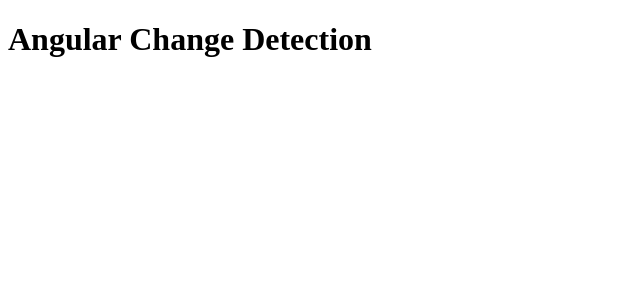
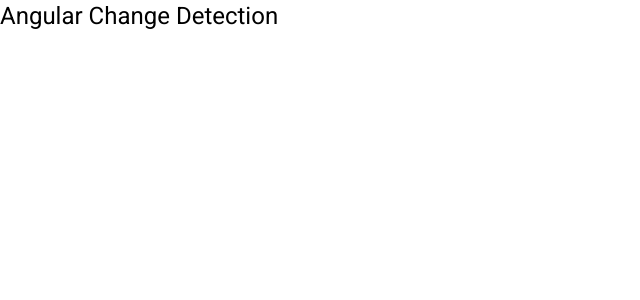
Before and after one commit to lean-ng/edu-change-detection, an Angular app: page / in a window 1280 px wide. Shown: the top 300 px of the page, without its empty margins (0-640 px from the left). Built offline with nearby package versions, Linux system fonts and the light colour scheme.

Commit message:
ng: add angular material.

```diff
--- a/angular.json
+++ b/angular.json
@@ -24,6 +24,7 @@
               "src/assets"
             ],
             "styles": [
+              "./node_modules/@angular/material/prebuilt-themes/indigo-pink.css",
               "src/styles.css"
             ],
             "scripts": []
@@ -88,6 +89,7 @@
               "src/assets"
             ],
             "styles": [
+              "./node_modules/@angular/material/prebuilt-themes/indigo-pink.css",
               "src/styles.css"
             ],
             "scripts": []
--- a/package.json
+++ b/package.json
@@ -12,10 +12,12 @@
   "private": true,
   "dependencies": {
     "@angular/animations": "~10.2.0",
+    "@angular/cdk": "^10.2.5",
     "@angular/common": "~10.2.0",
     "@angular/compiler": "~10.2.0",
     "@angular/core": "~10.2.0",
     "@angular/forms": "~10.2.0",
+    "@angular/material": "^10.2.5",
     "@angular/platform-browser": "~10.2.0",
     "@angular/platform-browser-dynamic": "~10.2.0",
     "@angular/router": "~10.2.0",
--- a/src/app/app.module.ts
+++ b/src/app/app.module.ts
@@ -2,13 +2,15 @@
 import { NgModule } from '@angular/core';
 
 import { AppComponent } from './app.component';
+import { BrowserAnimationsModule } from '@angular/platform-browser/animations';
 
 @NgModule({
   declarations: [
     AppComponent
   ],
   imports: [
-    BrowserModule
+    BrowserModule,
+    BrowserAnimationsModule
   ],
   providers: [],
   bootstrap: [AppComponent]
--- a/src/index.html
+++ b/src/index.html
@@ -6,8 +6,10 @@
   <base href="/">
   <meta name="viewport" content="width=device-width, initial-scale=1">
   <link rel="icon" type="image/x-icon" href="favicon.ico">
+  <link href="https://fonts.googleapis.com/css?family=Roboto:300,400,500&display=swap" rel="stylesheet">
+  <link href="https://fonts.googleapis.com/icon?family=Material+Icons" rel="stylesheet">
 </head>
-<body>
+<body class="mat-typography">
   <app-root></app-root>
 </body>
 </html>
--- a/src/styles.css
+++ b/src/styles.css
@@ -1 +1,4 @@
 /* You can add global styles to this file, and also import other style files */
+
+html, body { height: 100%; }
+body { margin: 0; font-family: Roboto, "Helvetica Neue", sans-serif; }
```
Also changed, not shown: 1 other file (tests, documents, lock files or other folders).
